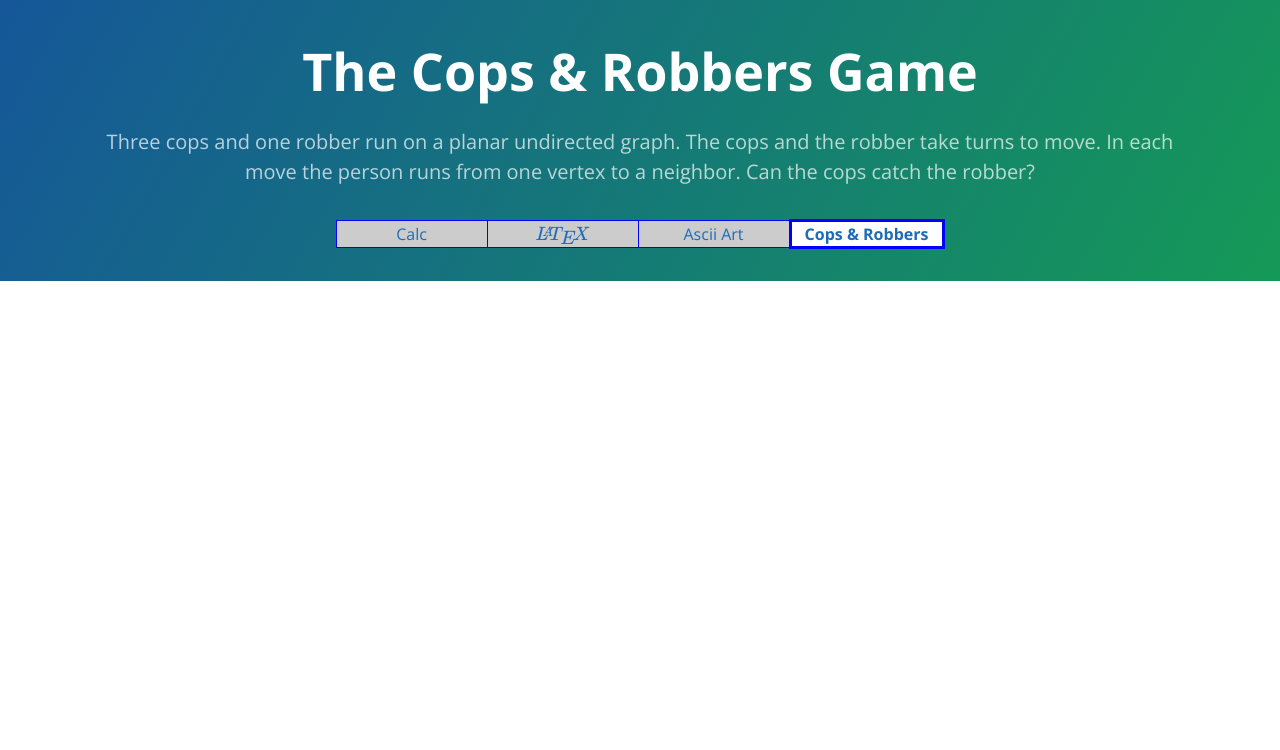
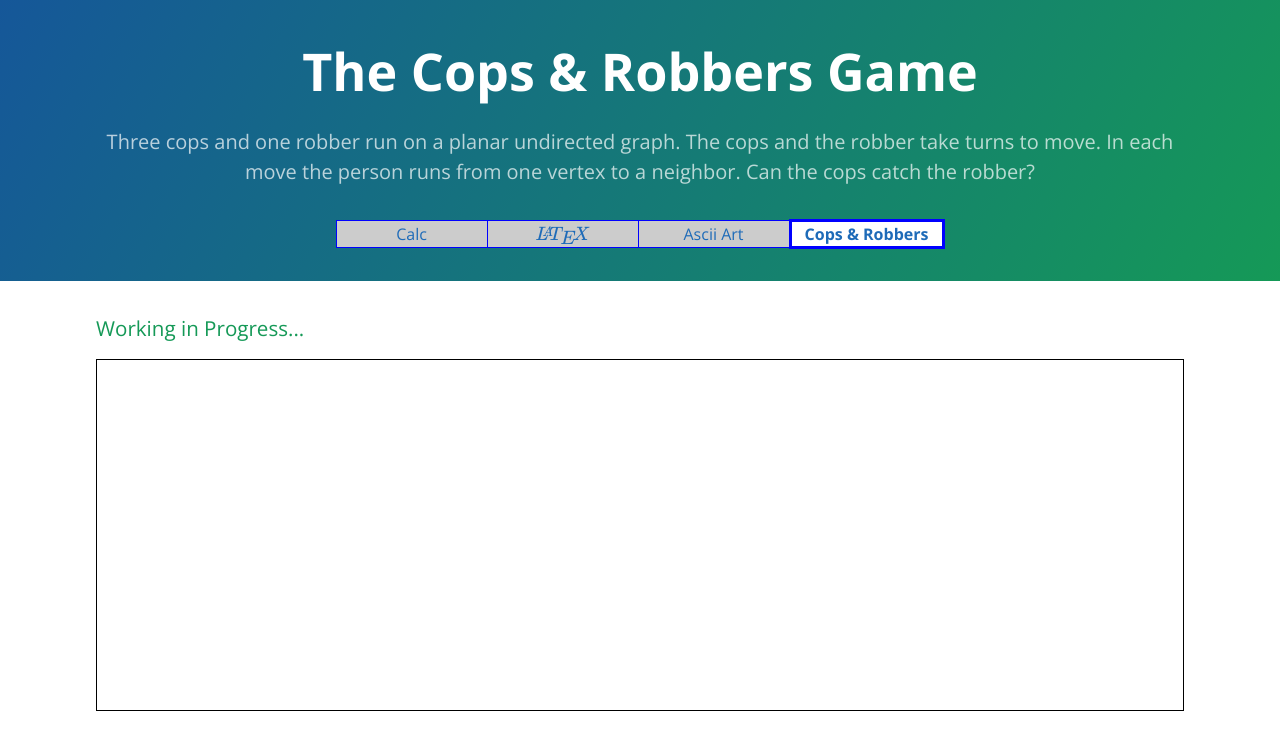
Before and after one commit to ThinGarfield/ThinGarfield.github.io, a Jekyll site: the page built from cops.html, in a window 1280 px wide. Shown: the top 750 px of the page. Built offline with Jekyll 4.4.1, drawn with Linux system fonts in a browser that asks for light colours; formulas are drawn with MathJax 3.

```diff
--- a/assets/css/style.scss
+++ b/assets/css/style.scss
@@ -102,3 +102,8 @@
 .closebtn:hover {
     color: lightgrey;
 }
+canvas {
+    width: 100%;
+    height: 20em;
+    border: 1px solid #000000;
+}
--- a/cops.html
+++ b/cops.html
@@ -4,7 +4,8 @@ description: Three cops and one robber run on a planar undirected graph. The cop
 layout: default
 permalink: /cops
 ---
-<div id="field"></div>
+<h3>Working in Progress...</h3>
+<canvas id="field"></canvas>
 
 <script>
     function generateGraph() {
```
Also changed, not shown: ascii.html (+6 -2 lines).
